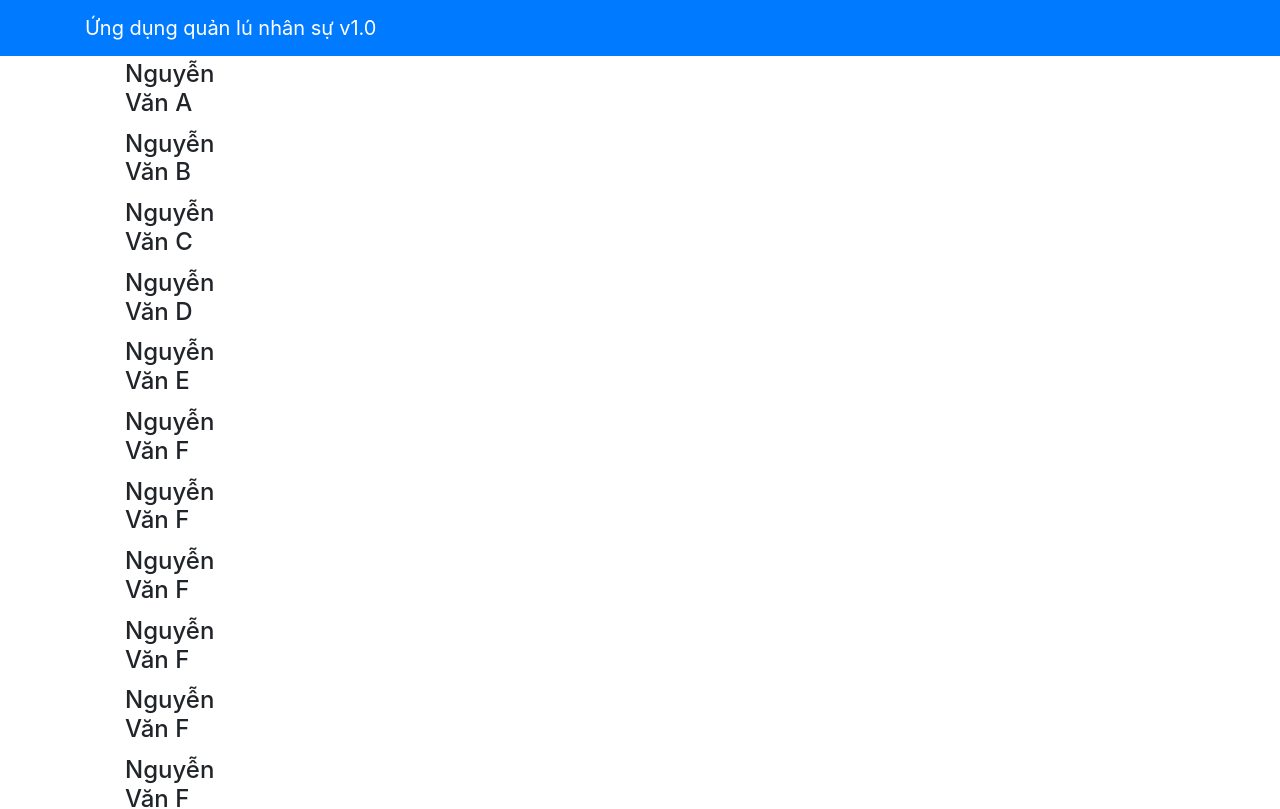
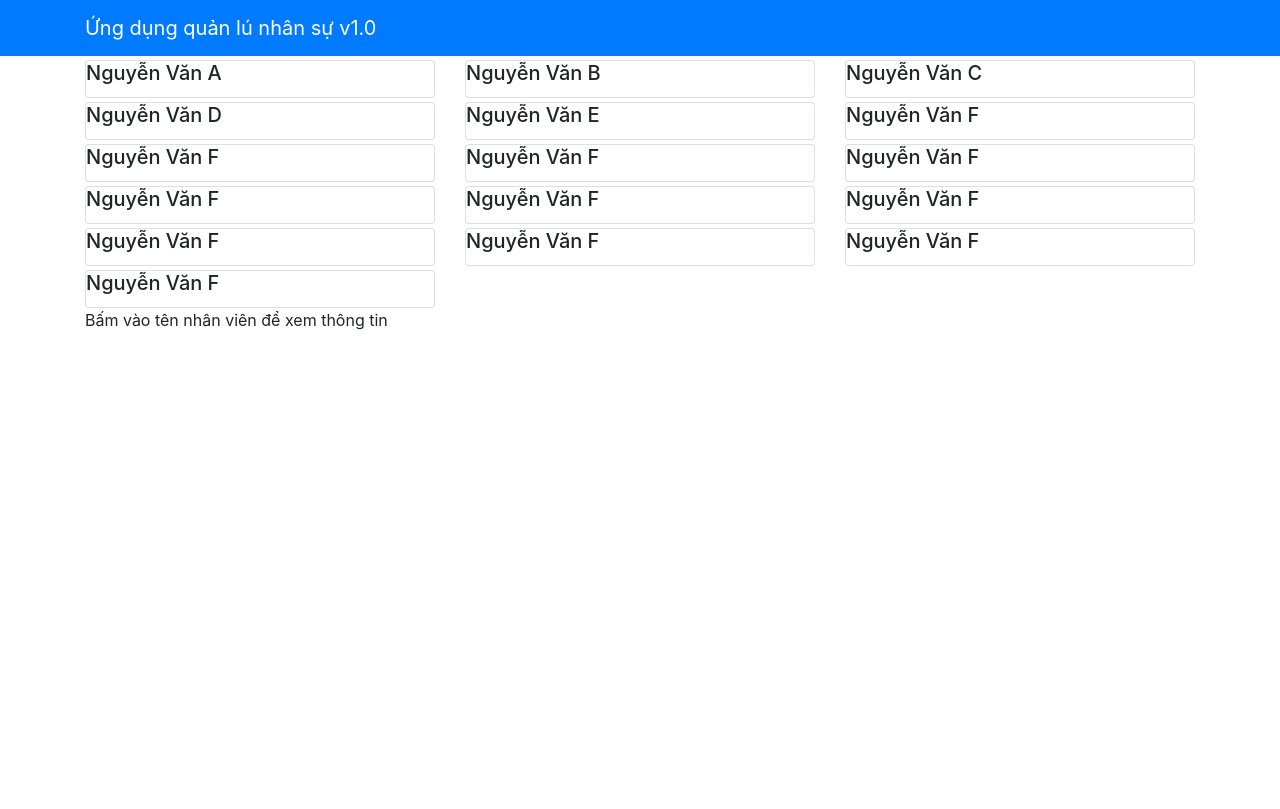
Before and after one commit to quachanhhao1698/Funix_RJS101x_01-A_VN_DN, a React (Create React App) app: page / in a window 1280 px wide. Shown: the top 809 px of the page. Built offline with nearby package versions, Linux system fonts and the light colour scheme.

Commit message:
Fix App.js file and StaffLishComponent.js file

```diff
--- a/package.json
+++ b/package.json
@@ -9,7 +9,7 @@
     "bootstrap": "^4.0.0",
     "bootstrap-social": "5.1.1",
     "cross-fetch": "2.1.0",
-    "dateformat": "^4.5.1",
+    "dateformat": "^4.6.3",
     "font-awesome": "4.7.0",
     "prop-types": "15.6.0",
     "react": "^16.3.2",
--- a/src/App.js
+++ b/src/App.js
@@ -1,19 +1,32 @@
+import React,{ Component } from 'react';
 import { Navbar, NavbarBrand } from 'reactstrap';
+import StaffList from './components/StaffListComponent';
 import './App.css';
-import StaffList from './components/StaffListComponent';
+import {STAFFS} from './shared/staffs';
 
 
-function App() {
-  return (
+class App extends Component{
+
+  constructor(staffs){
+    super(staffs);
+
+    this.state = {
+      staffs: STAFFS
+    };
+  }
+
+  render() {
+    return(
       <div>
         <Navbar dark color='primary'>
           <div className='container'>
             <NavbarBrand href='/'>Ứng dụng quản lú nhân sự v1.0</NavbarBrand>
           </div>
         </Navbar>
-      <StaffList/>
+        <StaffList staffs={this.state.staffs}/>
       </div>
     );
   }
+}
 
 export default App;
--- a/src/components/StaffListComponent.js
+++ b/src/components/StaffListComponent.js
@@ -1,24 +1,27 @@
 import React,{Component} from "react";
-import {Media} from 'reactstrap';
-import {STAFFS} from '../shared/staffs';
+import {Card,CardTitle} from 'reactstrap';
 
 class StaffList extends Component{
     constructor(props) {
     super(props);
 
     this.state = {
-        staffs:STAFFS
+        selectStaff:null
         }
+    }
+
+    onStaffSelect(staffs){
+        this.setState({selectStaff: staffs});
     }
 
     render() {
 
-        const staffList=this.state.staffs.map((staffs)=> {
+        const staffList=this.props.staffs.map((staffs)=> {
             return (
-                <div key={staffs.id} className="col-12 col-md-5 mt-1">
-                    <Media tag="li">
-                        <Media heading>{staffs.name}</Media>
-                    </Media>
+                <div key={staffs.id} className="col-12 col-sm-6 col-md-4  mt-1">
+                    <Card onClick = {() => this.onStaffSelect(staffs)}>
+                        <CardTitle heading>{staffs.name}</CardTitle>
+                    </Card>
 
                 </div>
             );
@@ -26,11 +29,14 @@ class StaffList extends Component{
 
         return(
             <div className="container">
-                <div className="row">
-                    <Media list>
+
+                    <div className="row">
                         {staffList}
-                    </Media>
-                </div>
+                    </div>
+                    <div>
+                        <p>Bấm vào tên nhân viên để xem thông tin</p>
+                    </div>
+
             </div>
         );
     }
```
Also changed, not shown: src/components/StaffDetail.js (added, +10 -0 lines), 1 other file (tests, documents, lock files or other folders). Lines whose indentation alone changed are shown as unchanged.
